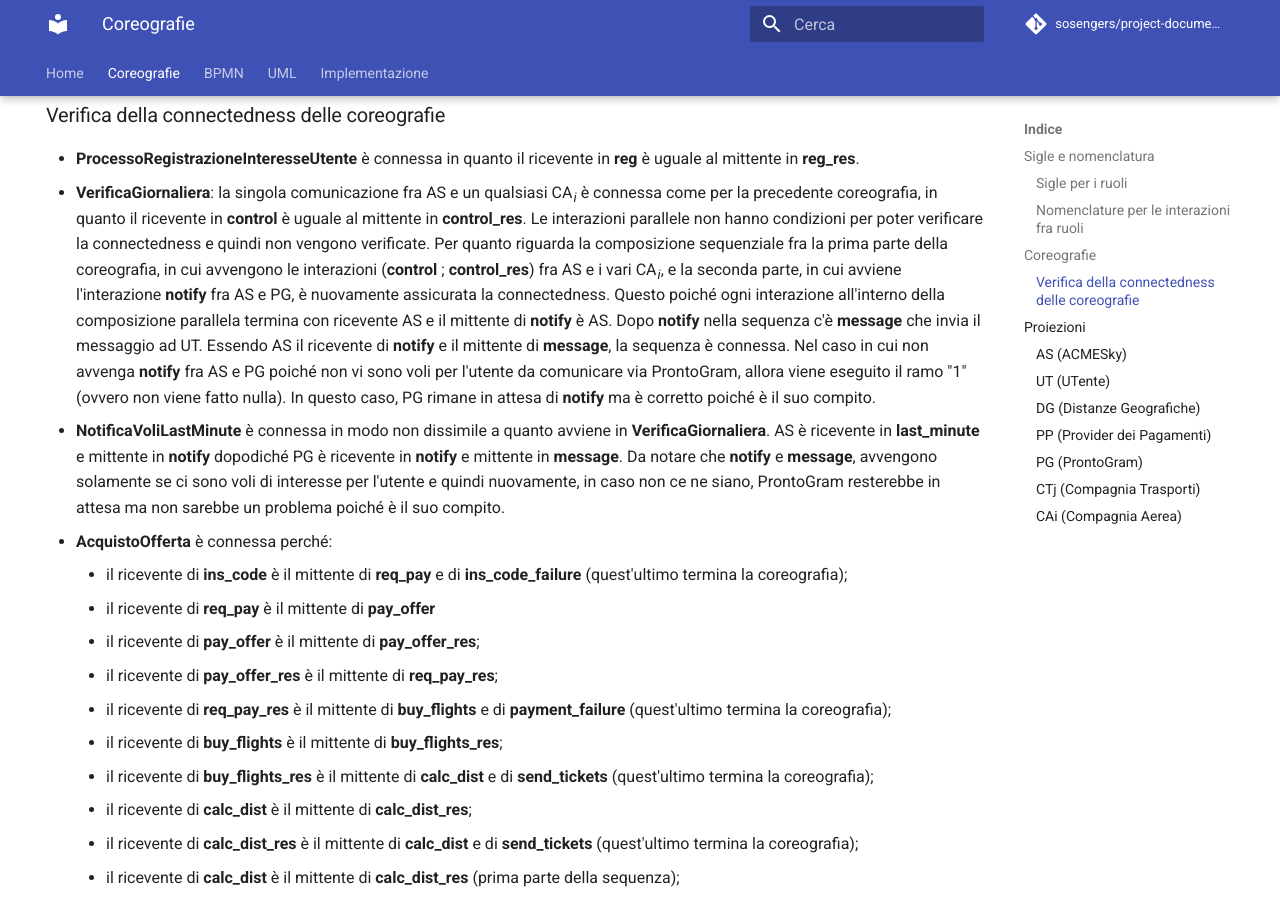
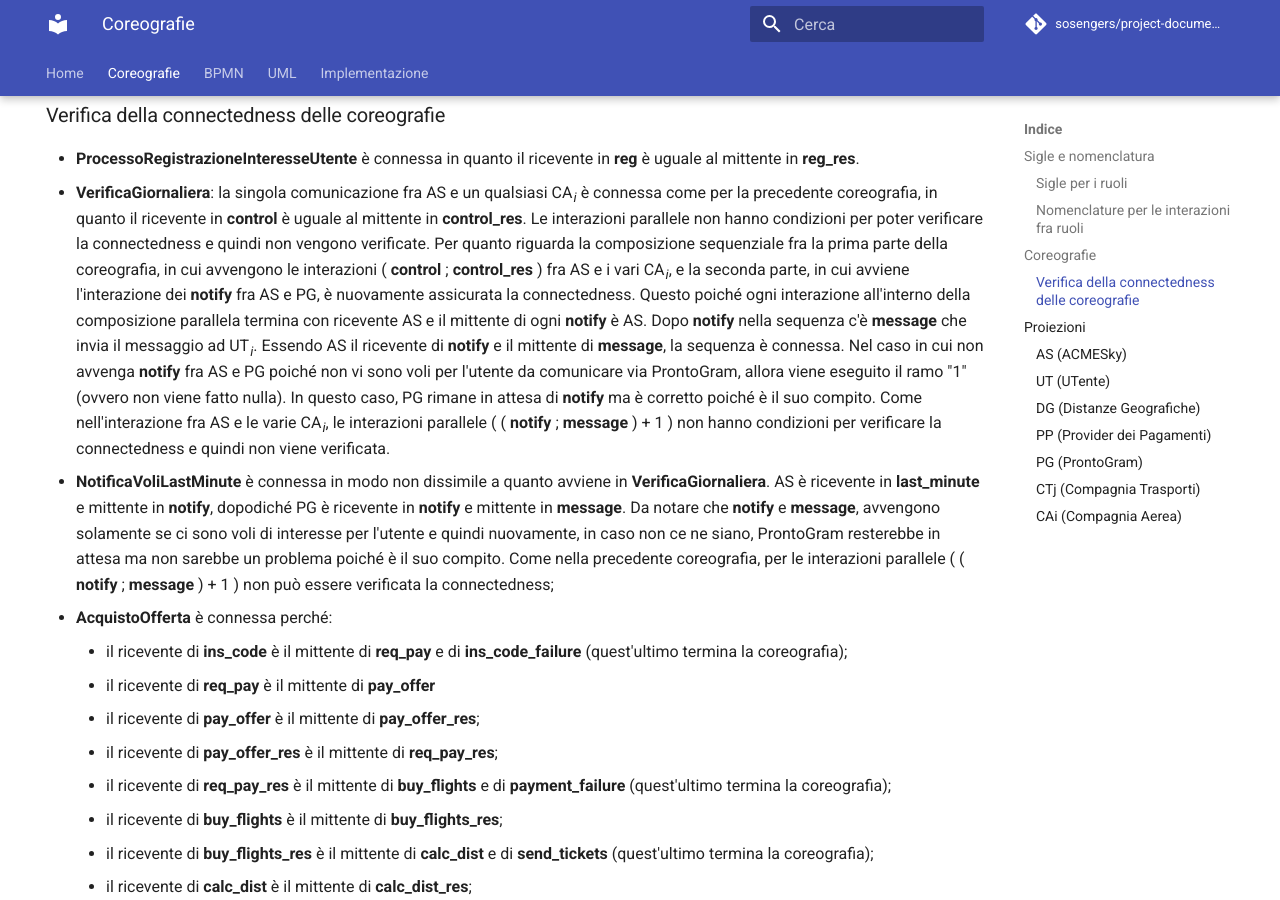
Before and after one commit to sosengers/project-documentation, an MkDocs documentation site: the page built from docs/coreografie.md, in a window 1280 px wide and 900 px high, scrolled down 2892 px. Built offline with MkDocs 1.6.1 and Material for MkDocs 9.7.7, drawn with Linux system fonts in a browser that asks for light colours; comment, search, counter and statistics services are not loaded.

Commit message:
Aggiornata la connectedness per VerificaGiornaliera e NotificaVoliLastMinute

```diff
--- a/docs/coreografie.md
+++ b/docs/coreografie.md
@@ -132,8 +132,8 @@ Le interazioni che non comprendono AS come mittente o destinatario sono molto se
 
 ### Verifica della connectedness delle coreografie
 - **ProcessoRegistrazioneInteresseUtente** è connessa in quanto il ricevente in **reg** è uguale al mittente in **reg_res**.
-- **VerificaGiornaliera**: la singola comunicazione fra AS e un qualsiasi CA<sub>*i*</sub> è connessa come per la precedente coreografia, in quanto il ricevente in **control** è uguale al mittente in **control_res**. Le interazioni parallele non hanno condizioni per poter verificare la connectedness e quindi non vengono verificate. Per quanto riguarda la composizione sequenziale fra la prima parte della coreografia, in cui avvengono le interazioni (**control** ; **control_res**) fra AS e i vari CA<sub>*i*</sub>, e la seconda parte, in cui avviene l'interazione **notify** fra AS e PG, è nuovamente assicurata la connectedness. Questo poiché ogni interazione all'interno della composizione parallela termina con ricevente AS e il mittente di **notify** è AS. Dopo **notify** nella sequenza c'è **message** che invia il messaggio ad UT. Essendo AS il ricevente di **notify** e il mittente di **message**, la sequenza è connessa. Nel caso in cui non avvenga **notify** fra AS e PG poiché non vi sono voli per l'utente da comunicare via ProntoGram, allora viene eseguito il ramo "1" (ovvero non viene fatto nulla). In questo caso, PG rimane in attesa di **notify** ma è corretto poiché è il suo compito.
-- **NotificaVoliLastMinute** è connessa in modo non dissimile a quanto avviene in **VerificaGiornaliera**. AS è ricevente in **last_minute** e mittente in **notify** dopodiché PG è ricevente in **notify** e mittente in **message**. Da notare che **notify** e **message**, avvengono solamente se ci sono voli di interesse per l'utente e quindi nuovamente, in caso non ce ne siano, ProntoGram resterebbe in attesa ma non sarebbe un problema poiché è il suo compito.
+- **VerificaGiornaliera**: la singola comunicazione fra AS e un qualsiasi CA<sub>*i*</sub> è connessa come per la precedente coreografia, in quanto il ricevente in **control** è uguale al mittente in **control_res**. Le interazioni parallele non hanno condizioni per poter verificare la connectedness e quindi non vengono verificate. Per quanto riguarda la composizione sequenziale fra la prima parte della coreografia, in cui avvengono le interazioni ( **control** ; **control_res** ) fra AS e i vari CA<sub>*i*</sub>, e la seconda parte, in cui avviene l'interazione dei **notify** fra AS e PG, è nuovamente assicurata la connectedness. Questo poiché ogni interazione all'interno della composizione parallela termina con ricevente AS e il mittente di ogni **notify** è AS. Dopo **notify** nella sequenza c'è **message** che invia il messaggio ad UT<sub>*i*</sub>. Essendo AS il ricevente di **notify** e il mittente di **message**, la sequenza è connessa. Nel caso in cui non avvenga **notify** fra AS e PG poiché non vi sono voli per l'utente da comunicare via ProntoGram, allora viene eseguito il ramo "1" (ovvero non viene fatto nulla). In questo caso, PG rimane in attesa di **notify** ma è corretto poiché è il suo compito. Come nell'interazione fra AS e le varie CA<sub>*i*</sub>, le interazioni parallele ( ( **notify** ; **message** ) + 1 ) non hanno condizioni per verificare la connectedness e quindi non viene verificata.
+- **NotificaVoliLastMinute** è connessa in modo non dissimile a quanto avviene in **VerificaGiornaliera**. AS è ricevente in **last_minute** e mittente in **notify**, dopodiché PG è ricevente in **notify** e mittente in **message**. Da notare che **notify** e **message**, avvengono solamente se ci sono voli di interesse per l'utente e quindi nuovamente, in caso non ce ne siano, ProntoGram resterebbe in attesa ma non sarebbe un problema poiché è il suo compito. Come nella precedente coreografia, per le interazioni parallele ( ( **notify** ; **message** ) + 1 ) non può essere verificata la connectedness;
 - **AcquistoOfferta** è connessa perché:
     - il ricevente di **ins_code** è il mittente di **req_pay** e di **ins_code_failure** (quest'ultimo termina la coreografia);
     - il ricevente di **req_pay** è il mittente di  **pay_offer**
```
